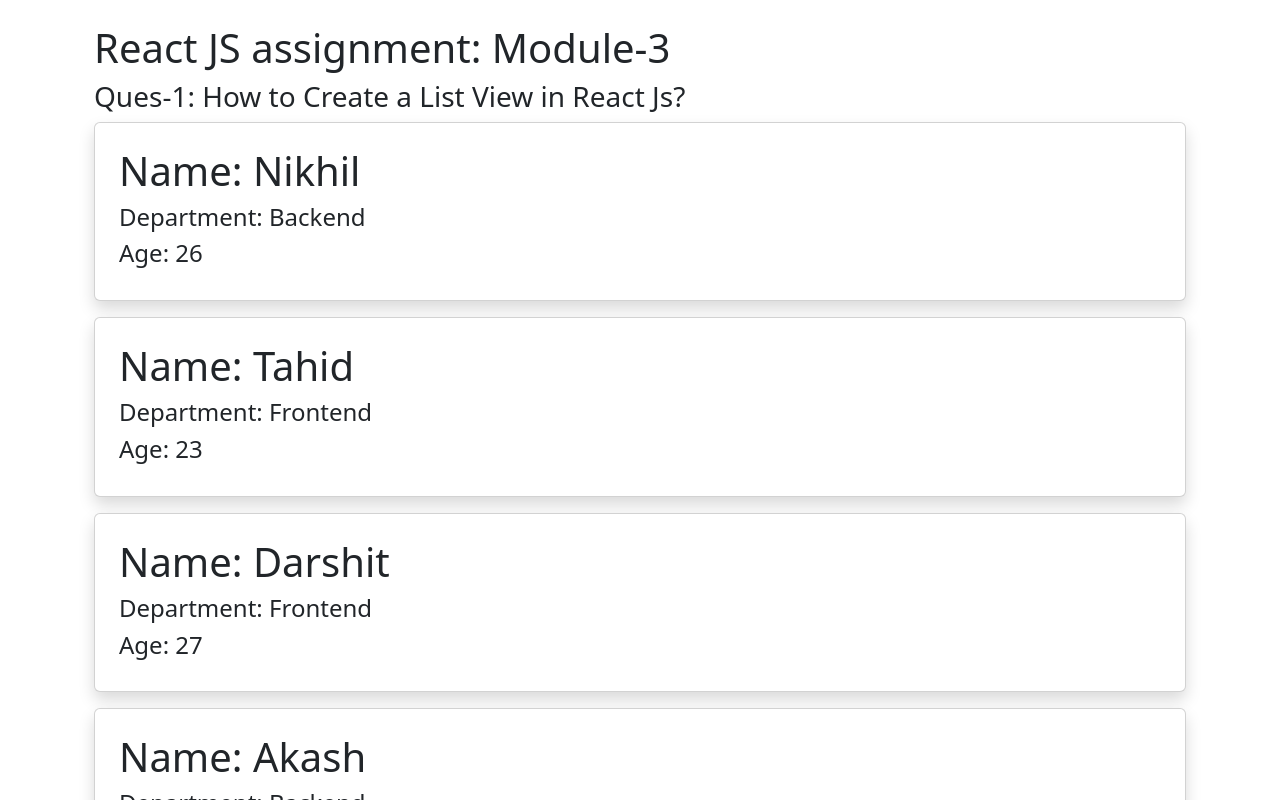
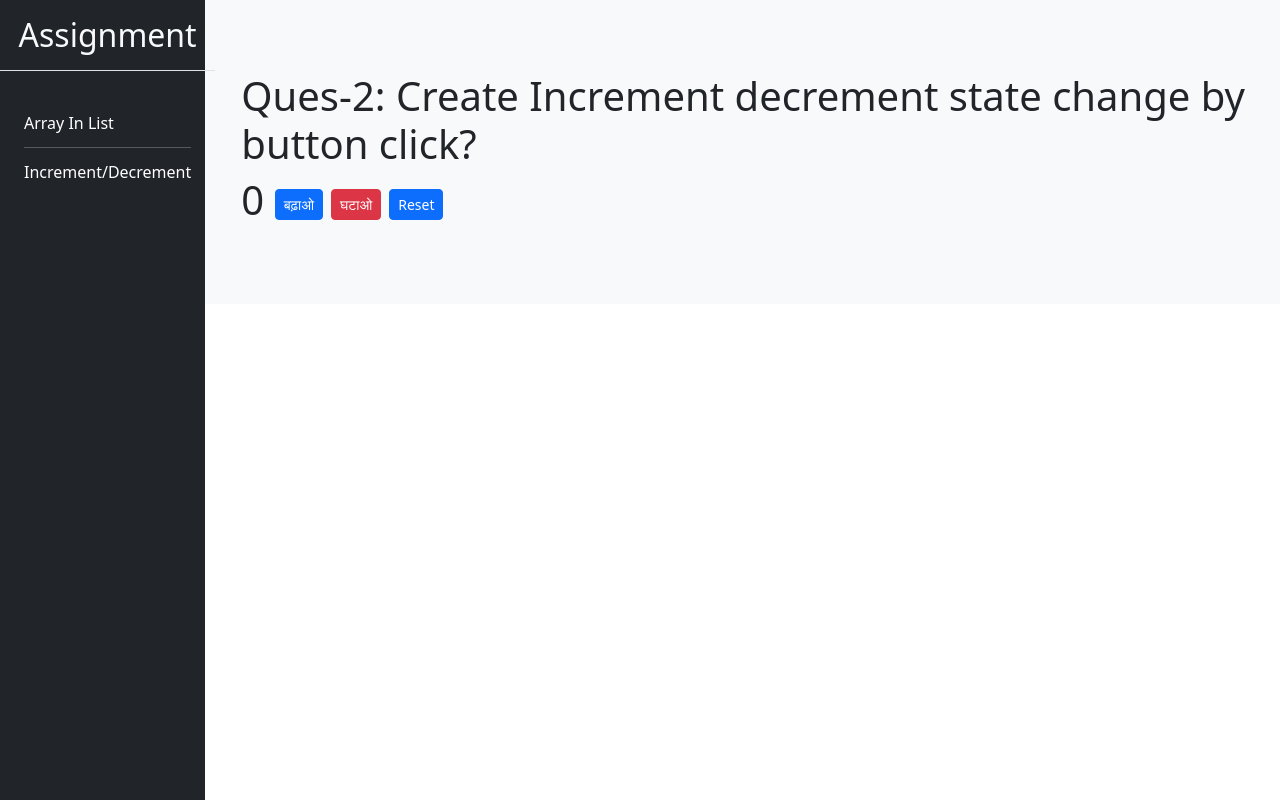
Before and after one commit to nikhilsingh884/React-class-projects, a React (Create React App) app: page /incdec in a window 1280 px wide. Shown: the top 800 px of the page. Built offline with nearby package versions, Linux system fonts and the light colour scheme.

Commit message:
added sidebar

```diff
--- a/src/App.js
+++ b/src/App.js
@@ -1,6 +1,5 @@
 
-import ArrayList from "./ArrayList";
-import IncDec from "./IncDec";
+import MainContent from "./Components/MainContent";
 
 
 
@@ -9,8 +8,8 @@ function App() {
 
     return (
         <>
-            <ArrayList />
-            <IncDec />
+
+            <MainContent />
         </>
     )
 }
--- /dev/null
+++ b/src/Components/Content.jsx
@@ -0,0 +1,17 @@
+import React from 'react'
+import IncDec from '../Pages/IncDec'
+import ArrayList from '../Pages/ArrayList'
+import { Route, Routes } from 'react-router-dom'
+
+function Content() {
+  return (
+    <div className='p-4 bg-light'>
+      <Routes>
+        <Route path="/array" element={<ArrayList />} />
+        <Route path="/incdec" element={<IncDec />} />
+      </Routes>
+    </div>
+  )
+}
+
+export default Content
--- /dev/null
+++ b/src/Components/MainContent.jsx
@@ -0,0 +1,16 @@
+import React from 'react'
+import Sidebar from './Sidebar'
+import Content from './Content'
+
+function MainContent() {
+    return (
+        <div>
+            <div className="row main-content">
+                <div className="col-md-2 bg-dark text-light pe-0"><Sidebar /></div>
+                <div className="col-md-10 px-0"><Content /></div>
+            </div>
+        </div>
+    )
+}
+
+export default MainContent
--- /dev/null
+++ b/src/Components/Sidebar.jsx
@@ -0,0 +1,23 @@
+import React from 'react'
+import { Link } from 'react-router-dom'
+import ArrayList from '../Pages/ArrayList'
+import IncDec from '../Pages/IncDec'
+
+function Sidebar() {
+    return (
+        <div>
+            <div className="position-fixed">
+                <div className="title"><h2 className='text-center text-light border-bottom border-bottom-1 py-3 '>Assignment</h2></div>
+                <div className="p-4 ">
+                    <ul className='list-unstyled'>
+                        <Link to="/array"><li className='py-2'>Array In List</li></Link>
+                        <hr className='my-1' />
+                        <Link to="incdec"><li className='py-2'>Increment/Decrement</li></Link>
+                    </ul>
+                </div>
+            </div>
+        </div>
+    )
+}
+
+export default Sidebar
--- a/src/ArrayList.jsx
+++ b/src/Pages/ArrayList.jsx
@@ -30,12 +30,12 @@ function ArrayList() {
     }
     ]
     return (
-        <div className="container p-4">
+        <div className="">
             <h1>React JS assignment: Module-3</h1>
             <h3>Ques-1: How to Create a List View in React Js? </h3>
             <div>
-            {arrayData.map((item, id)=>{
-                const { name, dept,age}=item;
+                {arrayData.map((item, id) => {
+                    const { name, dept, age } = item;
                     console.log(item.name)
                     return (
                         <div className='card shadow p-4 mb-3'>
--- a/src/index.js
+++ b/src/index.js
@@ -2,9 +2,11 @@ import React from 'react';
 import ReactDOM from 'react-dom/client';
 import App from './App';
 import './style.css'
+import { BrowserRouter } from 'react-router-dom';
 
 
 const root = ReactDOM.createRoot(document.getElementById('root'));
 root.render(
-  <App />
+  <BrowserRouter><App /></BrowserRouter>
+
 );
--- a/src/style.css
+++ b/src/style.css
@@ -1,182 +1,11 @@
-a {
-    color: rgb(0, 0, 0) !important;
-    font-weight: 400 !important;
+a{
+    text-decoration: none;
+    color: white;
+}
+a:hover{
+    color: rgb(225, 225, 225);
 }
 
-a:hover {
-    color: rgb(38, 61, 235) !important;
+.main-content{
+    height: 100vh;
 }
-
-input::placeholder {
-    text-align: center;
-}
-
-.badge {
-    position: absolute;
-    right: -2px !important;
-}
-
-.navbar {
-    /* position: fixed; */
-    top: 0;
-    z-index: 5;
-    width: 100%;
-    /* background-color: rgb(145, 245, 155) !important; */
-    /* background-color:  rgb(0, 160, 252) !important; */
-    backdrop-filter: blur(25px);
-    box-shadow: 1px 0 5px 2px rgb(228, 228, 228);
-}
-
-.navbar-toggler {
-    color: white;
-}
-
-
-.search {
-    background-color: #c0c0c0 !important;
-    border: none !important;
-    /* box-shadow: 2px 2px 3px 1px rgb(79, 79, 79), inset 1px 1px 1px 1px rgb(0, 0, 0); */
-    color: rgb(57, 57, 57) !important;
-}
-
-.search:focus {
-    box-shadow: none;
-}
-
-.search::placeholder {
-    color: #494949 !important;
-    text-align: center;
-}
-
-.home-container {
-    margin-top: 60px;
-}
-
-
-.swiper img {
-    height: 40vw;
-    width: 100%;
-    object-fit: cover;
-}
-
-.div-bg {
-    transform: translateX(80px);
-    opacity: 0;
-    animation: cardAnime 0.8s ease-in-out 0.2s forwards;
-}
-
-@keyframes cardAnime {
-    from {}
-
-    to {
-        transform:  translateX(0px);
-        opacity: 1;
-    }
-}
-
-.courses .card {
-    /* height: 400px; */
-    object-fit: cover;
-    border: 5px solid transparent;
-    transition: .2s ease;
-    border-radius: 10px !important;
-
-}
-
-
-
-.courses .card:hover {
-    transform: scale(1.02);
-    border: 5px solid deepskyblue;
-    box-shadow: 3px 3px 20px 3px rgb(142, 225, 253) !important;
-}
-
-.fakestore-card {
-    height: 380px;
-    object-fit: cover;
-    border: 5px solid transparent;
-    transition: .2s ease;
-    border-radius: 10px !important;
-}
-
-.fakestore-card:hover {
-    transform: scale(1.02);
-    border: 5px solid deepskyblue;
-    box-shadow: 3px 3px 20px 3px rgb(142, 225, 253) !important;
-}
-
-.fakestore-card img {
-    height: 150px;
-}
-
-/* .cocktails-head{
-    position: fixed;
-    top: 120px;
-    z-index: 2;
-} */
-.cocktails-card {
-    border: 5px solid transparent;
-    transition: .2s ease;
-    border-radius: 10px !important;
-}
-
-.cocktails-card:hover {
-    transform: scale(1.02);
-    border: 5px solid red;
-    box-shadow: 3px 3px 20px 3px rgb(253, 142, 142) !important;
-}
-
-.phones-card {
-    border: 5px solid transparent;
-    transition: .2s ease;
-    border-radius: 10px !important;
-}
-
-.phones-card:hover {
-    transform: scale(1.02);
-    border: 5px solid deepskyblue;
-    box-shadow: 3px 3px 20px 3px gray !important;
-}
-
-.electronics-search {
-    height: 45px;
-}
-
-.column {
-    float: left;
-    width: 33.3%;
-    margin-bottom: 16px;
-    padding: 0 8px;
-}
-
-
-.about-section {
-    padding: 50px;
-    text-align: center;
-    background-color: #474e5d;
-    color: white;
-}
-
-
-
-.container::after,
-.row::after {
-    content: "";
-    clear: both;
-    display: table;
-}
-
-.title {
-    color: grey;
-}
-
-
-
-
-
-@media screen and (max-width: 650px) {
-    .column {
-        width: 100%;
-        display: block;
-    }
-}
```
Also changed, not shown: src/Pages/Hero.jsx (added, +11 -0 lines), src/Pages/IncDec.jsx (renamed from src/IncDec.jsx). Lines whose indentation alone changed are shown as unchanged.
